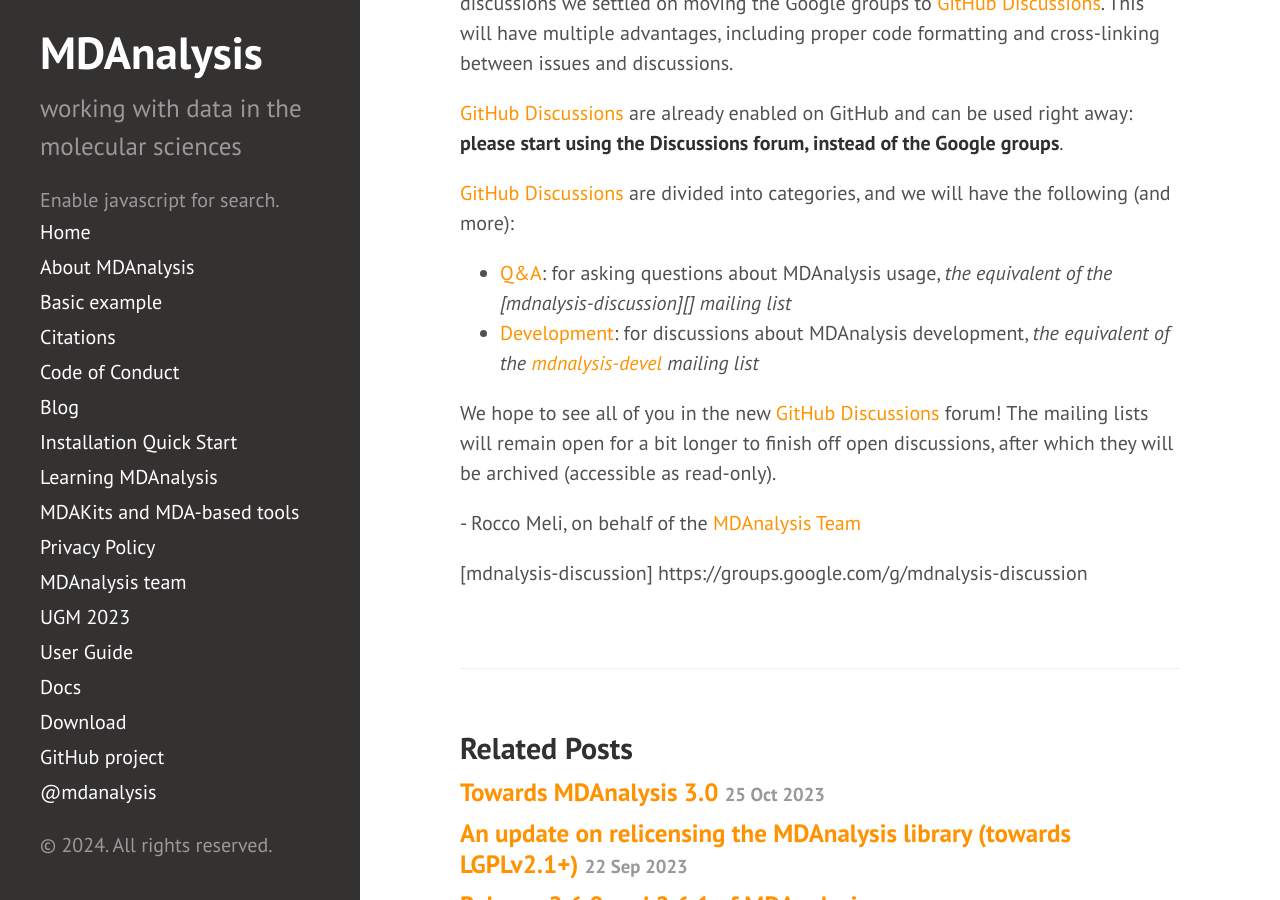
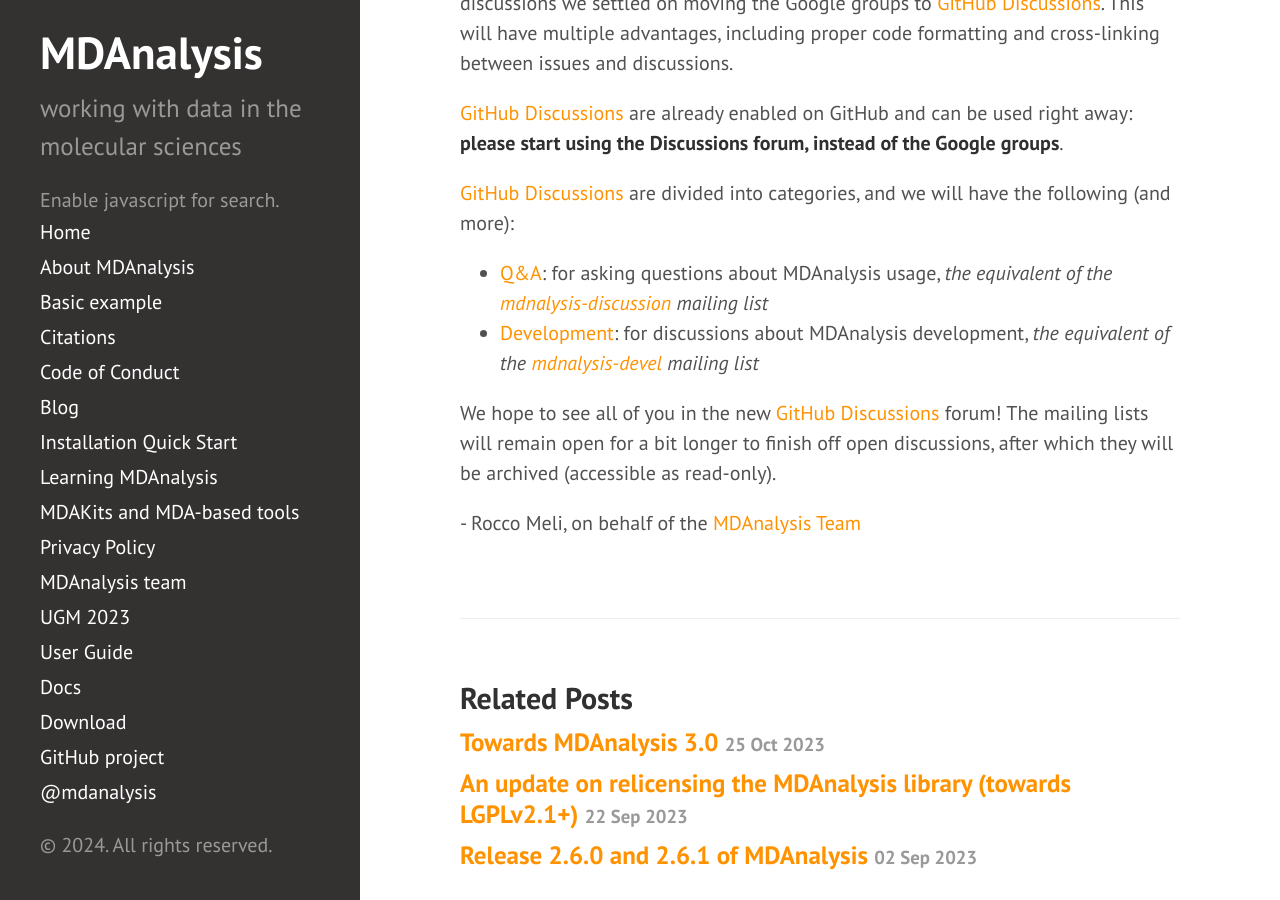
Before and after one commit to MDAnalysis/MDAnalysis.github.io, a Jekyll site: the page built from _posts/2023-12-21-github-discussions.md, in a window 1280 px wide and 900 px high, scrolled down 382 px. Built offline with Jekyll 4.4.1, drawn with Linux system fonts in a browser that asks for light colours; comment, search, counter and statistics services are not loaded.

Commit message:
Update _posts/2023-12-21-github-discussions.md
Co-authored-by: Lily Wang <31115101+lilyminium@users.noreply.github.com>

```diff
--- a/_posts/2023-12-21-github-discussions.md
+++ b/_posts/2023-12-21-github-discussions.md
@@ -26,4 +26,4 @@ The mailing lists will remain open for a bit longer to finish off open discussio
 [GitHub Discussions]: https://github.com/MDAnalysis/mdanalysis/discussions
 [Q&A]: https://github.com/MDAnalysis/mdanalysis/discussions/categories/q-a
 [mdnalysis-devel]: https://groups.google.com/g/mdnalysis-devel
-[mdnalysis-discussion] https://groups.google.com/g/mdnalysis-discussion
+[mdnalysis-discussion]: https://groups.google.com/g/mdnalysis-discussion
```
